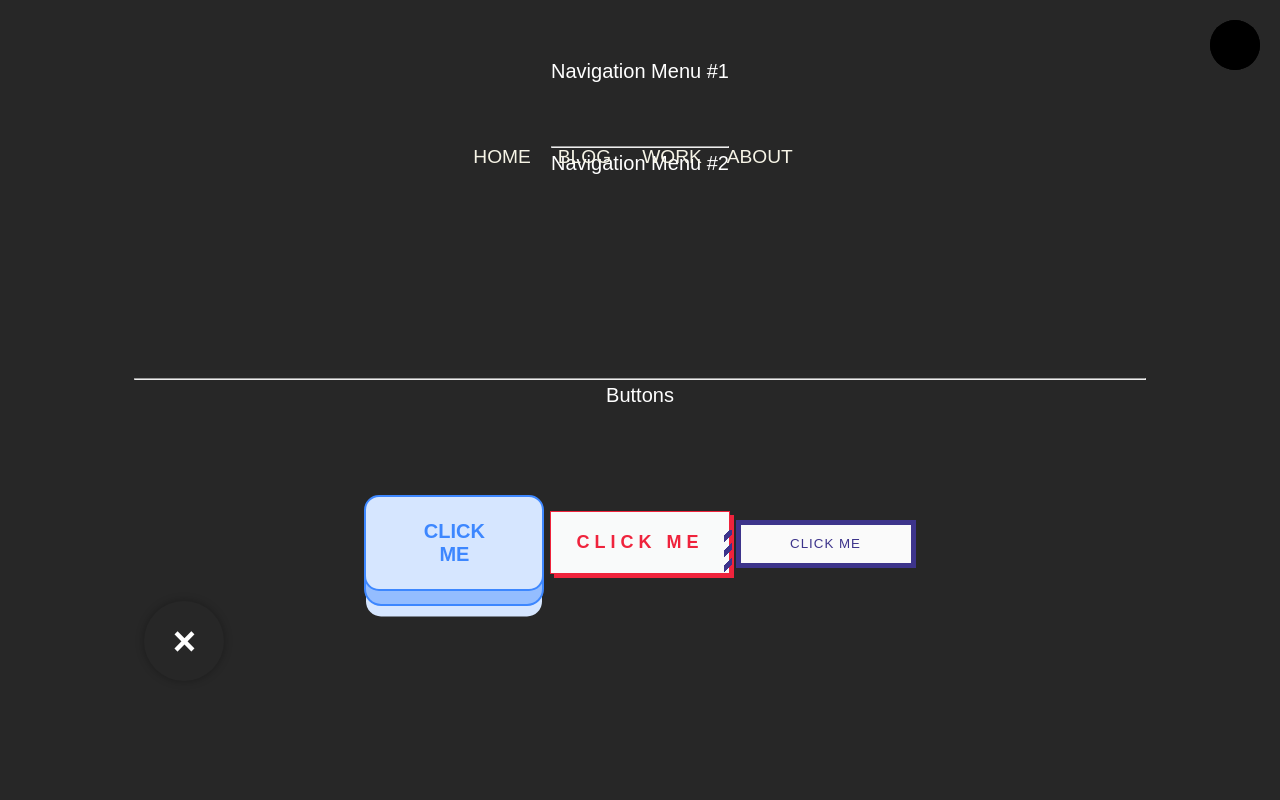
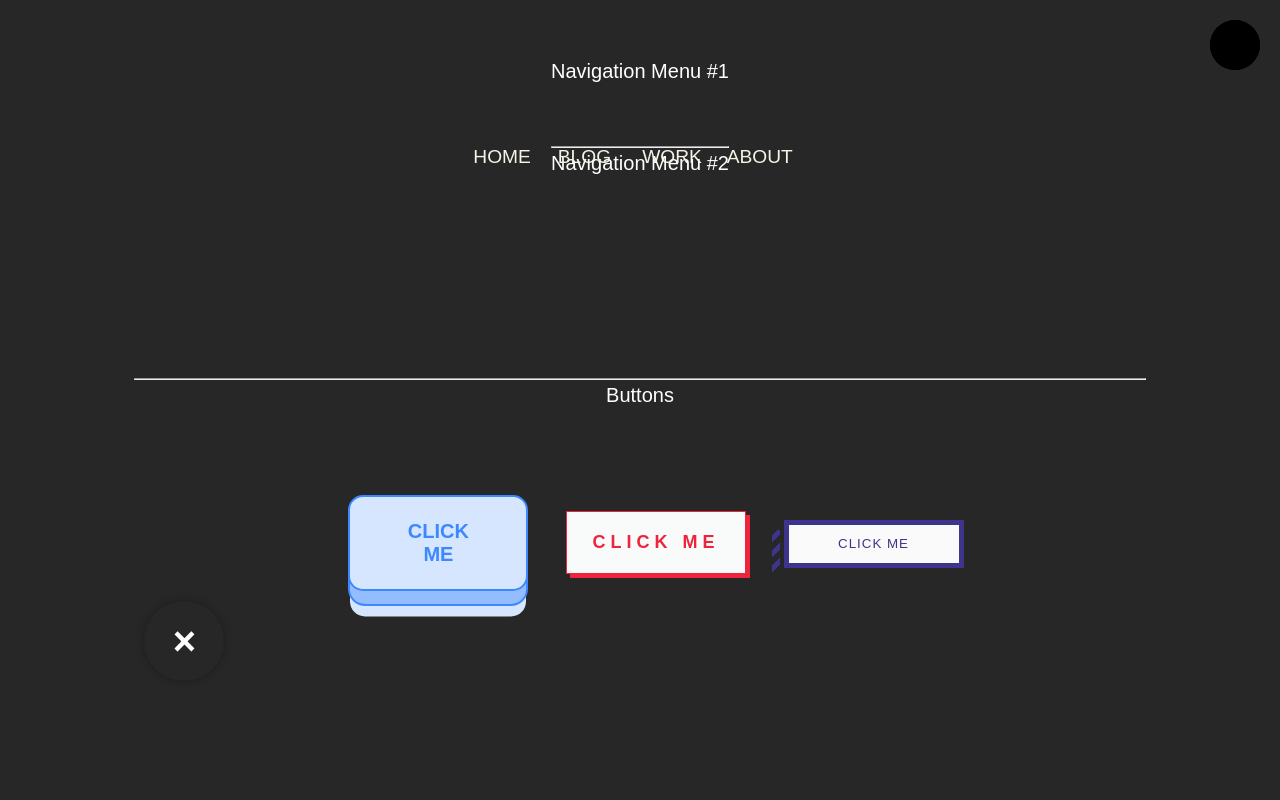
Before and after one commit to benkovra/components_library, a plain HTML site: page index.html in a window 1280 px wide. Shown: the top 800 px of the page. Drawn offline with Linux system fonts and the light colour scheme; some icons are missing.

Commit message:
button spacing

```diff
--- a/css/styles.css
+++ b/css/styles.css
@@ -229,8 +229,11 @@ body {
   font-size: 20px;
   color: white;
 
+
 }
-
+.buttons button {
+  margin-left: 2rem;
+}
 .btn {
   font-family: Arial, Helvetica, sans-serif;
   text-transform: uppercase;
```
